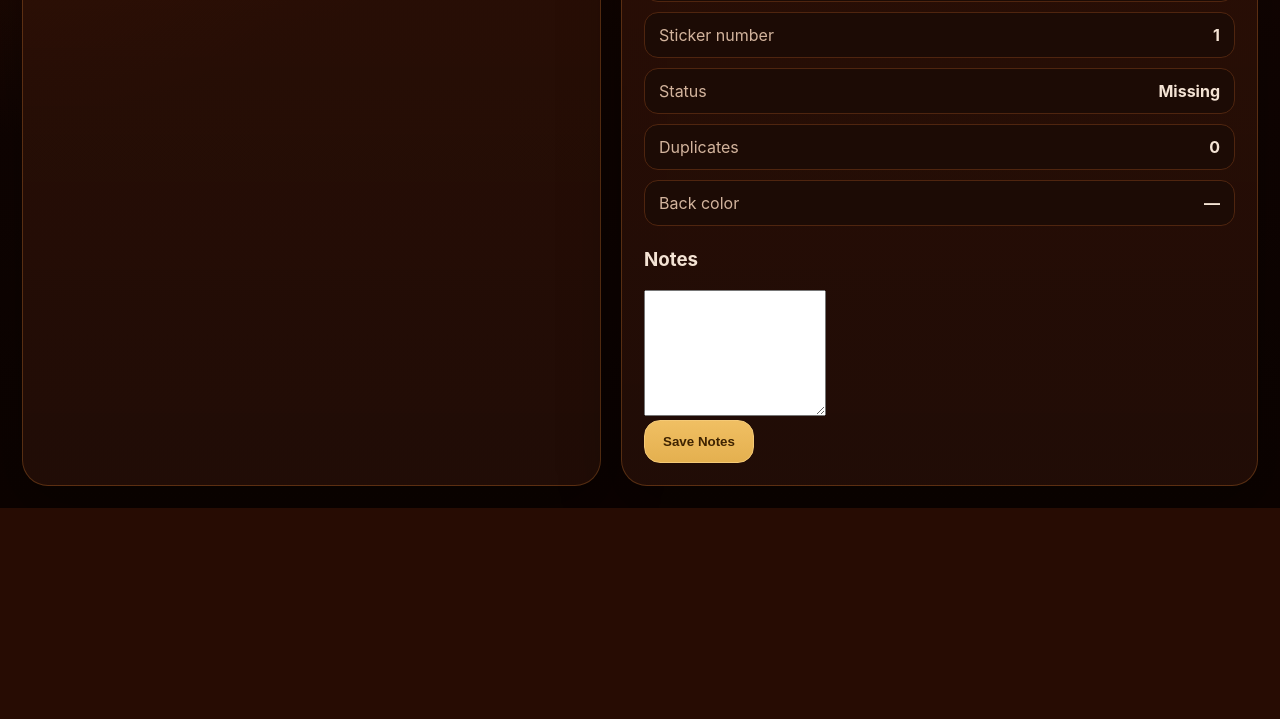
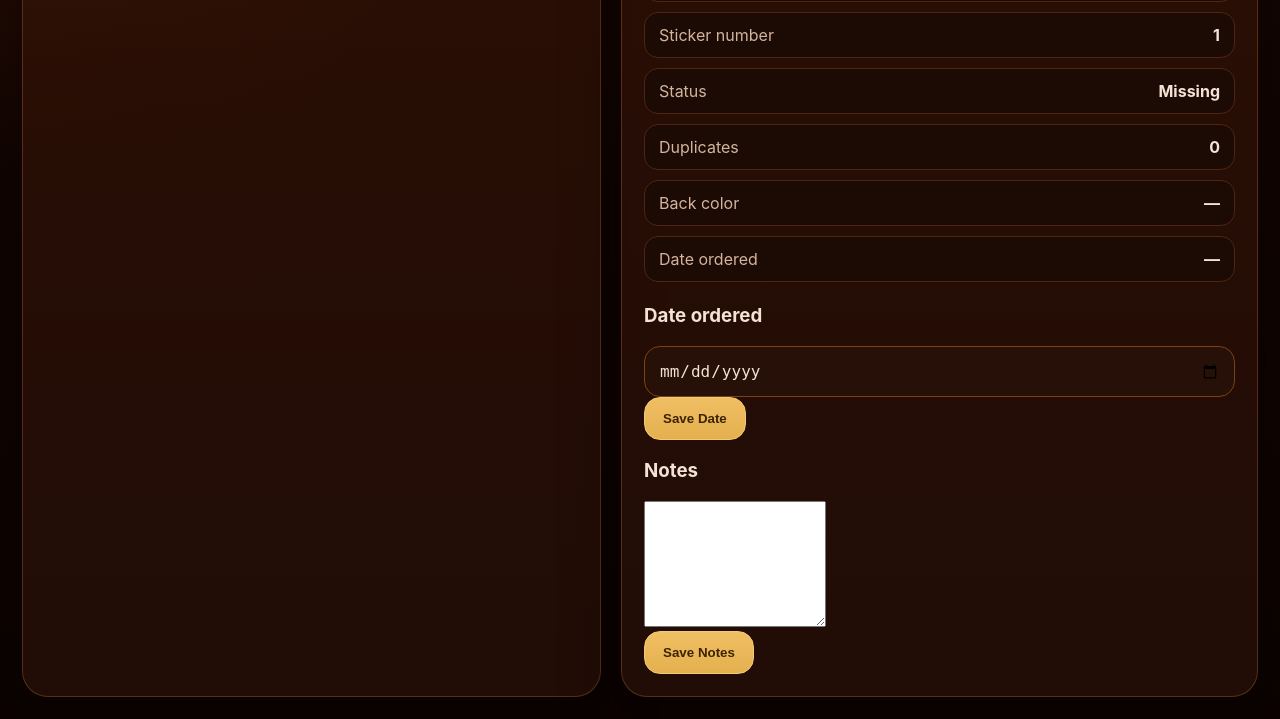
Before and after one commit to jlyle/wacky-clean, a Flask app: page /card/1 in a window 1280 px wide. Shown: the part 417-1136 px from the top of the page. Before the commit the page ends 925 px from the top, so only its background shows below. Run offline with Flask 3, Linux system fonts and the light colour scheme; data comes from the database, SQL or seed files in the repository; both versions use the stored data as it was after the commit.

Commit message:
Add date ordered field to cards
Lets collectors track when each card was ordered, editable from the
spreadsheet view and card detail page, and included in CSV export.

```diff
--- a/app.py
+++ b/app.py
@@ -62,6 +62,7 @@ def ensure_card_columns():
         "duplicate_count": "INTEGER DEFAULT 0",
         "owned": "INTEGER DEFAULT 0",
         "notes": "TEXT",
+        "date_ordered": "TEXT",
     }
     for col, col_type in wanted.items():
         if col not in cols:
@@ -139,6 +140,7 @@ def load_cards():
         "image" if "image" in cols else "NULL AS image",
         "duplicate_count" if "duplicate_count" in cols else "0 AS duplicate_count",
         "notes" if "notes" in cols else "NULL AS notes",
+        "date_ordered" if "date_ordered" in cols else "NULL AS date_ordered",
     ]
     rows = conn.execute(f"SELECT {', '.join(fields)} FROM cards ORDER BY series, sticker_number").fetchall()
     conn.close()
@@ -159,6 +161,7 @@ def load_cards():
             "image": get_image_value(row, cols),
             "duplicate_count": dupes,
             "notes": row["notes"] or "",
+            "date_ordered": row["date_ordered"] or "",
             "code": f"S{int(row['series']):02d}-#{int(row['sticker_number'])}",
         })
     return cards
@@ -291,6 +294,16 @@ def update_notes(card_id):
     flash("Notes updated.")
     return redirect(request.form.get("next") or request.referrer or url_for("card_detail", card_id=card_id))
 
+@app.route("/update_date_ordered/<int:card_id>", methods=["POST"])
+def update_date_ordered(card_id):
+    date_ordered = (request.form.get("date_ordered") or "").strip()
+    conn = get_db()
+    conn.execute("UPDATE cards SET date_ordered = ? WHERE id = ?", (date_ordered, card_id))
+    conn.commit()
+    conn.close()
+    flash("Date ordered updated.")
+    return redirect(request.form.get("next") or request.referrer or url_for("card_detail", card_id=card_id))
+
 @app.route("/mark_owned/<int:card_id>", methods=["POST"])
 def mark_owned(card_id):
     conn = get_db()
@@ -332,7 +345,7 @@ def export_csv():
     filtered = apply_card_filters(cards, request.args)
     output = io.StringIO()
     writer = csv.writer(output)
-    writer.writerow(["Series", "Number", "Name", "Status", "Duplicates", "Back Color", "Code", "Notes"])
+    writer.writerow(["Series", "Number", "Name", "Status", "Duplicates", "Back Color", "Code", "Notes", "Date Ordered"])
     for c in filtered:
         writer.writerow([
             c["series"],
@@ -343,6 +356,7 @@ def export_csv():
             c["back_color"] or "",
             c["code"],
             c["notes"] or "",
+            c["date_ordered"] or "",
         ])
     output.seek(0)
     return Response(
--- a/static/style.css
+++ b/static/style.css
@@ -85,6 +85,7 @@ input,select{width:100%;background:#261007;border:1px solid var(--border);color:
 .spreadsheet-table .small-number{width:52px;flex:0 0 auto}
 .spreadsheet-table select{min-width:104px}
 .notes-input{min-width:130px}
+.date-input{min-width:140px}
 .table-owned{background:rgba(0,255,0,.08)}
 .table-missing{background:rgba(255,0,0,.08)}
 .detail-layout{padding-top:8px}
@@ -127,7 +128,9 @@ input,select{width:100%;background:#261007;border:1px solid var(--border);color:
   .spreadsheet-table button{display:none}
   .spreadsheet-table input[type="number"]{border:none;background:transparent;padding:0;width:100%;color:#000;text-align:center}
   .spreadsheet-table input[type="text"]{border:none;background:transparent;padding:0;width:100%;color:#000}
+  .spreadsheet-table input[type="date"]{border:none;background:transparent;padding:0;width:100%;color:#000}
   .spreadsheet-table .notes-input{min-width:0;width:100%}
+  .spreadsheet-table .date-input{min-width:0;width:100%}
   .spreadsheet-table select{border:none;background:transparent;padding:0;color:#000;-webkit-appearance:none;appearance:none}
   .spreadsheet-table th:last-child,.spreadsheet-table td:last-child{display:none}
 }
--- a/templates/card_detail.html
+++ b/templates/card_detail.html
@@ -42,6 +42,18 @@
         <div class="detail-row"><span>Status</span><strong>{{ "Owned" if card.owned == 1 else "Missing" }}</strong></div>
         <div class="detail-row"><span>Duplicates</span><strong>{{ card.duplicate_count }}</strong></div>
         <div class="detail-row"><span>Back color</span><strong>{{ card.back_color or "—" }}</strong></div>
+        <div class="detail-row"><span>Date ordered</span><strong>{{ card.date_ordered or "—" }}</strong></div>
+      </div>
+
+      <div class="notes-block">
+        <h3>Date ordered</h3>
+        <form method="post" action="{{ url_for('update_date_ordered', card_id=card.id) }}">
+          <input type="hidden" name="next" value="{{ request.full_path }}">
+          <input class="date-input" type="date" name="date_ordered" value="{{ card.date_ordered }}">
+          <div class="notes-actions">
+            <button class="btn btn-primary" type="submit">Save Date</button>
+          </div>
+        </form>
       </div>
 
       <div class="notes-block">
```
Also changed, not shown: templates/index.html (+15 -1 lines), wacky_packages.db.
